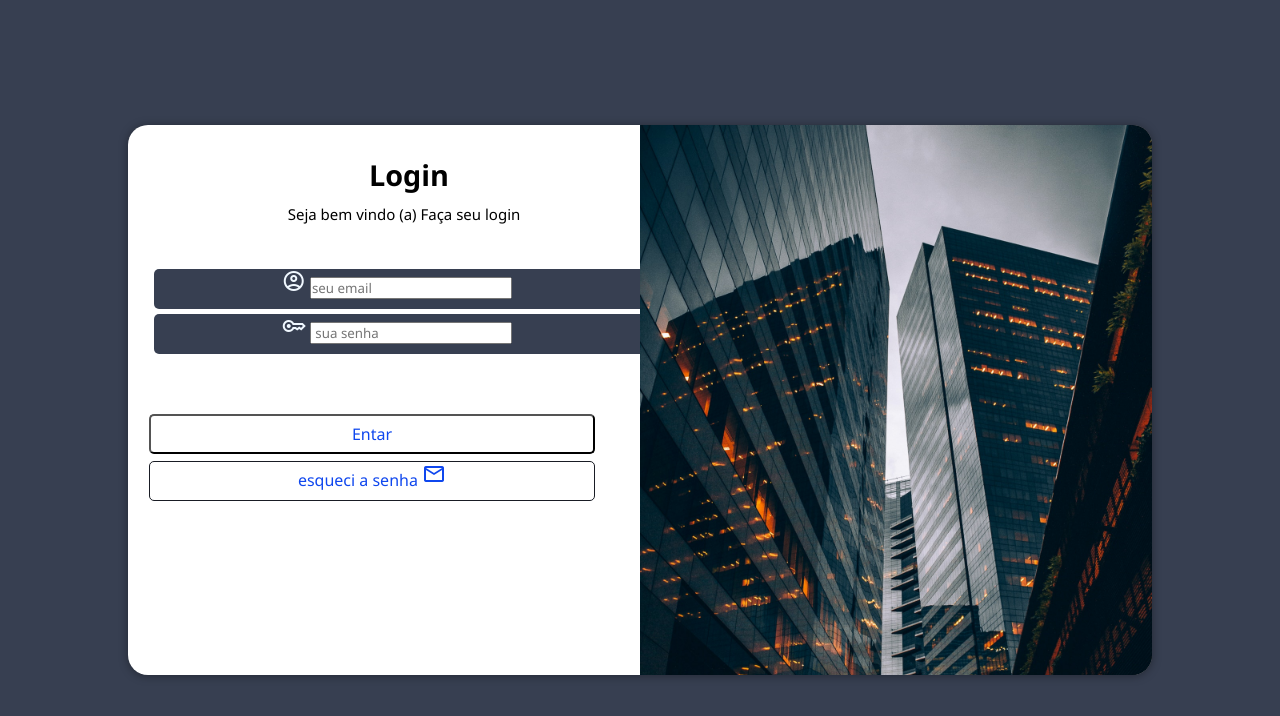
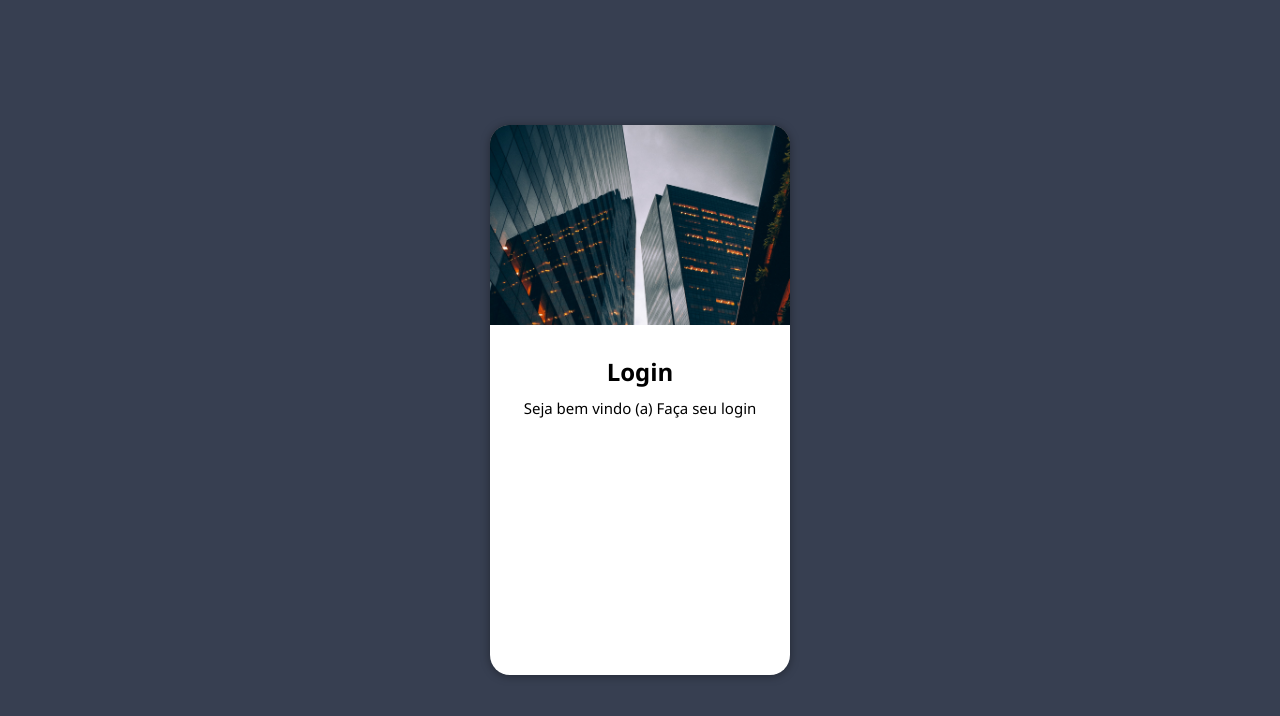
Before and after one commit to Newanderson/projeto-login, a plain HTML site: page index.html in a window 1280 px wide. Drawn offline with nearby package versions, Linux system fonts and the light colour scheme.

Commit message:
atualizacao

```diff
--- /dev/null
+++ b/estilos/midia-query.css
@@ -0,0 +1,31 @@
+@charset "UTF-8";
+
+@media screen and (min-width:768px) and (max-width:992px){
+
+    section{
+        width: 90%;
+
+
+    }
+    #imag{
+        float:right;
+        width: 40%;
+        height: 100%;
+
+    }
+    #formulario{
+        float: left;
+        width: 60%;
+    }
+
+
+
+
+
+
+
+
+
+
+
+}
--- a/estilos/midiastyle.css
+++ /dev/null
@@ -1,73 +0,0 @@
-@charset "UTF-8";
-
-@media screen and (min-width:768px) and (max-width:992px){
-    body{
-        background-image: linear-gradient(#373F51,#5e6870 );
-    }
-    section{
-        width: 85%;
-
-
-    }
-    div#imag{
-        float: left;
-        width: 30%;
-        height: 100%;
-        background-position: center center;
-
-    }
-    div#formulario{
-        float: right;
-        width: 70%;
-        height: auto;
-        background-color: white;
-
-    }
-
-
-
-
-
-
-
-
-
-}
-
-@media screen and (min-width: 992px) {
-    section{
-
-        float:left;
-        width: 80vw;
-        margin: auto;
-        text-align: center;
-
-    }
-    #formulario{
-
-
-
-        text-align: center;
-        margin-left: 20px;
-        font-size:1.2em;
-        margin-bottom: 25px;
-
-
-
-
-
-
-    }
-    div#imag{
-        float: right;
-        width: 50%;
-        height: 100%;
-
-
-    }
-    .braw{
-        width: 470px;
-        float: left;
-        margin: auto;
-        margin: 55px 9px;
-    }
--- a/estilos/style.css
+++ b/estilos/style.css
@@ -39,16 +39,18 @@ section{
 
 }
 
-div#imag{
+#imag{
+    display: block;
   background:black url(../imagens/pexels-dinnow-9444476.jpg) no-repeat;
     height: 200px;
     background-size:cover;
     background-position: left top;
 
 }
-div#formulario{
+#formulario{
+    display: block;
     padding: 20px;
-    display: block;
+
 }
 
 #formulario h1{
--- a/index.html
+++ b/index.html
@@ -7,7 +7,7 @@
     <title>projeto login </title>
     <link href="https://fonts.googleapis.com/css2?family=Material+Symbols+Outlined" rel="stylesheet" />
     <link rel="stylesheet" href="estilos/style.css">
-    <link rel="stylesheet" href="estilos/midiastyle.css">
+    <link rel="stylesheet" href="estilos/midia-query.css">
 </head>
 <body>
     <main>
@@ -24,22 +24,9 @@
 
             <form action="php.login" method="post" autocomplete="on">
                 </div>
-                <div class="campo">
-                    <span class="material-symbols-outlined">account_circle</span>
-                   <input type="email" name="login" id="ilogin" placeholder="seu email" autocomplete="email" required maxlength="15">
-                   <label for="ilogin">Login</label>
-                </div>
-                <div class="campo">
-                    <span class="material-symbols-outlined">key</span>
-                    <input type="password" name="senha" id="isenha" placeholder=" sua senha" autocomplete="current-password" required maxlength="15" minlength="7" size="">
-                    <label for="isenha">Senha</label>
-                </div>
-                <div class="braw">
-                    <input type="submit" value="Entar">
-                    <a href="esqueci.html">esqueci a senha
-                        <span class="material-symbols-outlined">mail</span>
-                    </a>
-                </div>
+
+
+
 
             </form>
 
```
